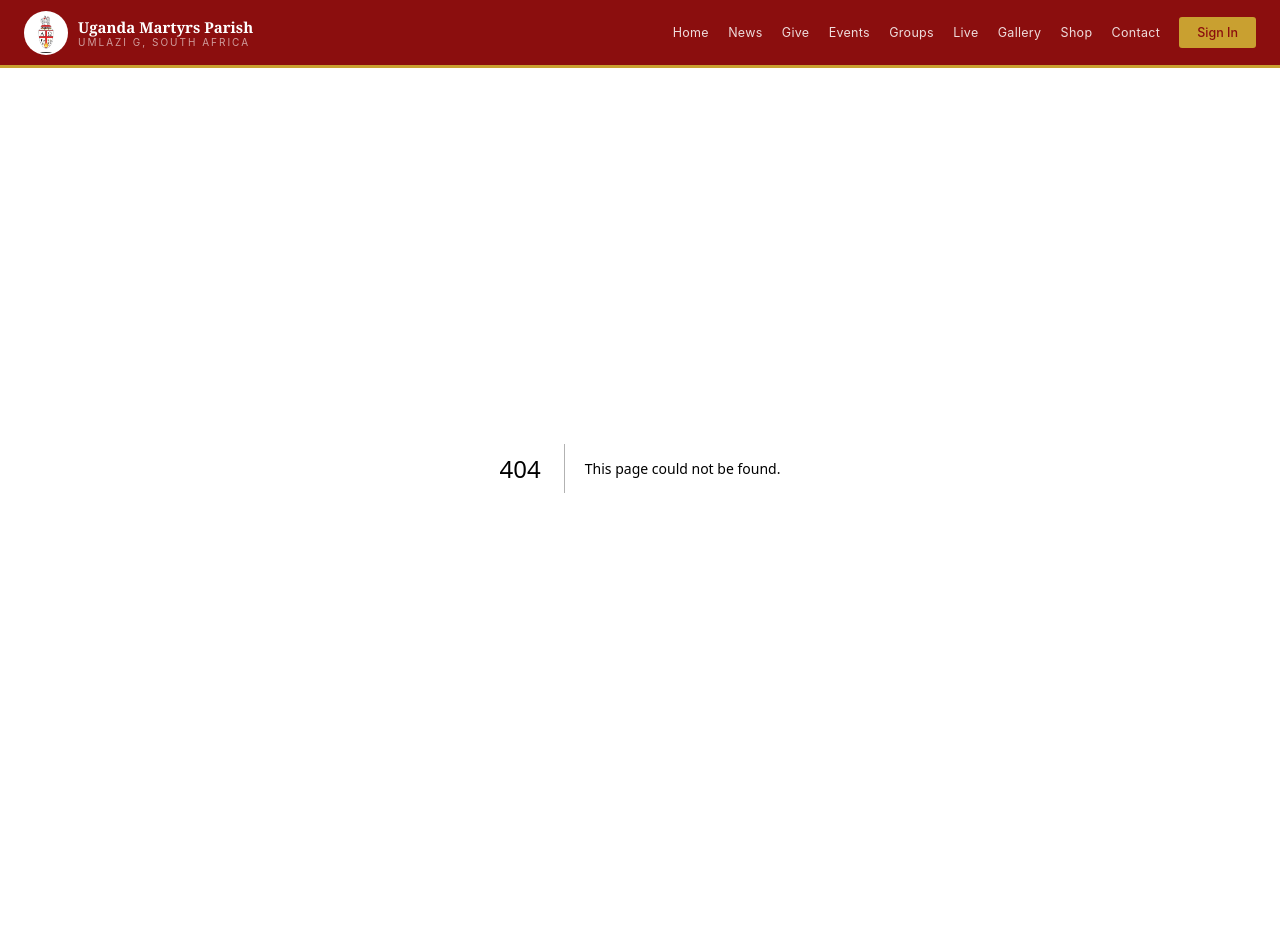
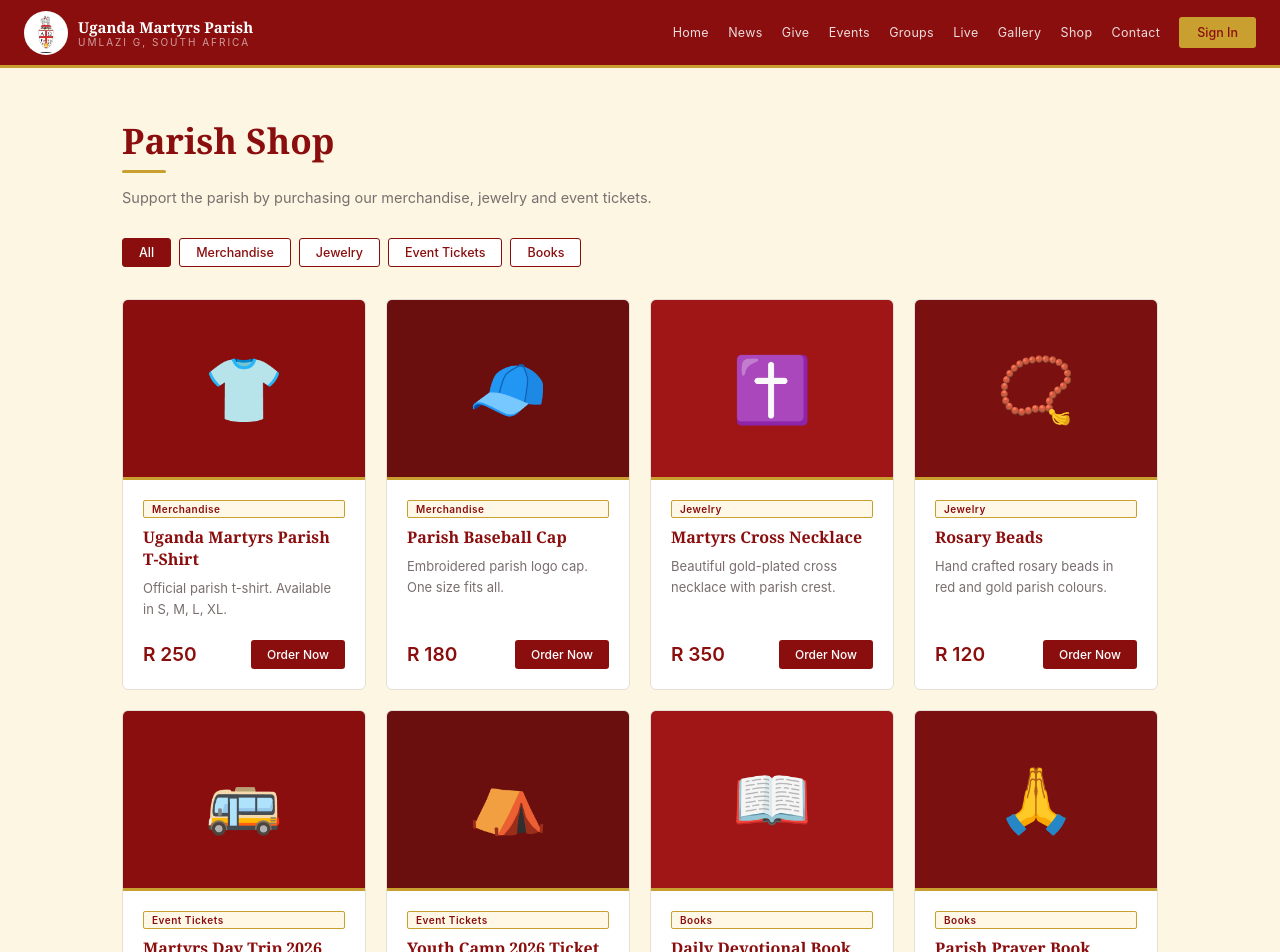
Before and after one commit to multi2editor/uganda-martyrs-parish, a Next.js app: page /shop in a window 1280 px wide. Before the commit this address had no page. Shown: the top 952 px of the page. Before the commit the page ends 868 px from the top, so only its background shows below. Built offline with nearby package versions, Linux system fonts and the light colour scheme.

Commit message:
add shop page

```diff
--- /dev/null
+++ b/app/shop/page.tsx
@@ -0,0 +1,171 @@
+'use client'
+import { useState } from 'react'
+
+export default function Shop() {
+  const [activeCategory, setActiveCategory] = useState('All')
+
+  const categories = ['All', 'Merchandise', 'Jewelry', 'Event Tickets', 'Books']
+
+  const products = [
+    {
+      name: 'Uganda Martyrs Parish T-Shirt',
+      category: 'Merchandise',
+      price: 'R 250',
+      description: 'Official parish t-shirt. Available in S, M, L, XL.',
+      emoji: '👕',
+      bg: '#8b0e0e'
+    },
+    {
+      name: 'Parish Baseball Cap',
+      category: 'Merchandise',
+      price: 'R 180',
+      description: 'Embroidered parish logo cap. One size fits all.',
+      emoji: '🧢',
+      bg: '#6b0e0e'
+    },
+    {
+      name: 'Martyrs Cross Necklace',
+      category: 'Jewelry',
+      price: 'R 350',
+      description: 'Beautiful gold-plated cross necklace with parish crest.',
+      emoji: '✝️',
+      bg: '#a01515'
+    },
+    {
+      name: 'Rosary Beads',
+      category: 'Jewelry',
+      price: 'R 120',
+      description: 'Hand crafted rosary beads in red and gold parish colours.',
+      emoji: '📿',
+      bg: '#7a1010'
+    },
+    {
+      name: 'Martyrs Day Trip 2026',
+      category: 'Event Tickets',
+      price: 'R 450',
+      description: 'Annual Martyrs Day pilgrimage trip. Includes transport and meals.',
+      emoji: '🚌',
+      bg: '#8b0e0e'
+    },
+    {
+      name: 'Youth Camp 2026 Ticket',
+      category: 'Event Tickets',
+      price: 'R 300',
+      description: '3 day youth camp. Ages 13-25. Includes accommodation and meals.',
+      emoji: '⛺',
+      bg: '#6b0e0e'
+    },
+    {
+      name: 'Daily Devotional Book',
+      category: 'Books',
+      price: 'R 95',
+      description: '365 daily devotionals inspired by the Uganda Martyrs.',
+      emoji: '📖',
+      bg: '#a01515'
+    },
+    {
+      name: 'Parish Prayer Book',
+      category: 'Books',
+      price: 'R 75',
+      description: 'Collection of prayers and hymns used in our parish.',
+      emoji: '🙏',
+      bg: '#7a1010'
+    },
+  ]
+
+  const filtered = activeCategory === 'All' ? products : products.filter(p => p.category === activeCategory)
+
+  return (
+    <main style={{padding: '3rem 2rem', maxWidth: '1100px', margin: '0 auto'}}>
+      <h1 style={{fontFamily: 'Georgia, serif', fontSize: '2.2rem', color: '#8b0e0e', marginBottom: '0.4rem'}}>Parish Shop</h1>
+      <div style={{width: '44px', height: '3px', background: '#c9a030', marginBottom: '1rem', borderRadius: '2px'}}></div>
+      <p style={{color: '#7a6e6e', fontSize: '14.5px', marginBottom: '2rem'}}>Support the parish by purchasing our merchandise, jewelry and event tickets.</p>
+
+      {/* CATEGORIES */}
+      <div style={{display: 'flex', gap: '0.5rem', flexWrap: 'wrap', marginBottom: '2rem'}}>
+        {categories.map((cat) => (
+          <button
+            key={cat}
+            onClick={() => setActiveCategory(cat)}
+            style={{
+              background: activeCategory === cat ? '#8b0e0e' : 'white',
+              color: activeCategory === cat ? 'white' : '#8b0e0e',
+              border: '1.5px solid #8b0e0e',
+              padding: '6px 16px',
+              borderRadius: '3px',
+              fontSize: '12.5px',
+              fontWeight: '500',
+              cursor: 'pointer',
+              fontFamily: 'Inter, sans-serif'
+            }}
+          >{cat}</button>
+        ))}
+      </div>
+
+      {/* PRODUCTS GRID */}
+      <div style={{display: 'grid', gridTemplateColumns: 'repeat(auto-fit, minmax(240px, 1fr))', gap: '1.25rem', marginBottom: '2rem'}}>
+        {filtered.map((product, i) => (
+          <div key={i} style={{
+            background: 'white',
+            borderRadius: '6px',
+            border: '1px solid #e4e0d8',
+            overflow: 'hidden',
+            display: 'flex',
+            flexDirection: 'column' as const
+          }}>
+            {/* PRODUCT IMAGE PLACEHOLDER */}
+            <div style={{
+              background: product.bg,
+              height: '180px',
+              display: 'flex',
+              alignItems: 'center',
+              justifyContent: 'center',
+              fontSize: '4rem',
+              borderBottom: '3px solid #c9a030'
+            }}>
+              {product.emoji}
+            </div>
+
+            {/* PRODUCT INFO */}
+            <div style={{padding: '1.25rem', flex: 1, display: 'flex', flexDirection: 'column' as const, gap: '0.5rem'}}>
+              <span style={{
+                fontSize: '10px',
+                background: '#fff8e7',
+                color: '#8b0e0e',
+                border: '1px solid #c9a030',
+                padding: '2px 8px',
+                borderRadius: '2px',
+                display: 'inline-block',
+                fontWeight: '600',
+                letterSpacing: '0.5px'
+              }}>{product.category}</span>
+              <h3 style={{fontFamily: 'Georgia, serif', fontSize: '1rem', color: '#8b0e0e'}}>{product.name}</h3>
+              <p style={{fontSize: '13px', color: '#7a6e6e', lineHeight: '1.6', flex: 1}}>{product.description}</p>
+              <div style={{display: 'flex', alignItems: 'center', justifyContent: 'space-between', marginTop: '0.75rem'}}>
+                <span style={{fontSize: '1.2rem', fontWeight: '600', color: '#8b0e0e'}}>{product.price}</span>
+                <a href="/contact" style={{
+                  background: '#8b0e0e',
+                  color: 'white',
+                  border: 'none',
+                  padding: '7px 16px',
+                  borderRadius: '3px',
+                  fontSize: '12px',
+                  fontWeight: '500',
+                  cursor: 'pointer',
+                  fontFamily: 'Inter, sans-serif',
+                  textDecoration: 'none'
+                }}>Order Now</a>
+              </div>
+            </div>
+          </div>
+        ))}
+      </div>
+
+      {/* NOTE */}
+      <div style={{background: '#fff8e7', border: '1px solid #c9a030', borderRadius: '6px', padding: '1.25rem', textAlign: 'center'}}>
+        <p style={{fontSize: '13.5px', color: '#8b0e0e', fontWeight: '500', marginBottom: '4px'}}>📦 How to order</p>
+        <p style={{fontSize: '13px', color: '#7a6e6e'}}>Click "Order Now" on any item to contact us. We'll confirm availability and arrange payment and collection after Sunday mass or via delivery.</p>
+      </div>
+    </main>
+  )
+}
```
